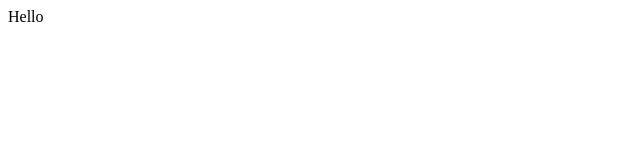
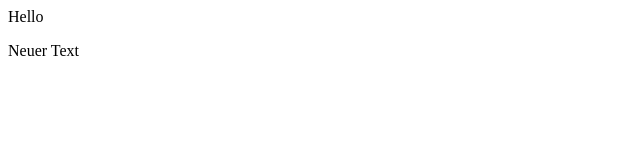
Before and after one commit to serverlocal017/GitLearn, a plain HTML site: page index.html in a window 1280 px wide. Shown: the full height of the page, 0-640 px from the left. Drawn offline with Linux system fonts and the light colour scheme.

Commit message:
Weiterer Text

```diff
--- a/index.html
+++ b/index.html
@@ -1,3 +1,4 @@
 <html>
 	<p>Hello</p>
+	<p>Neuer Text</p>
 </html>
```
